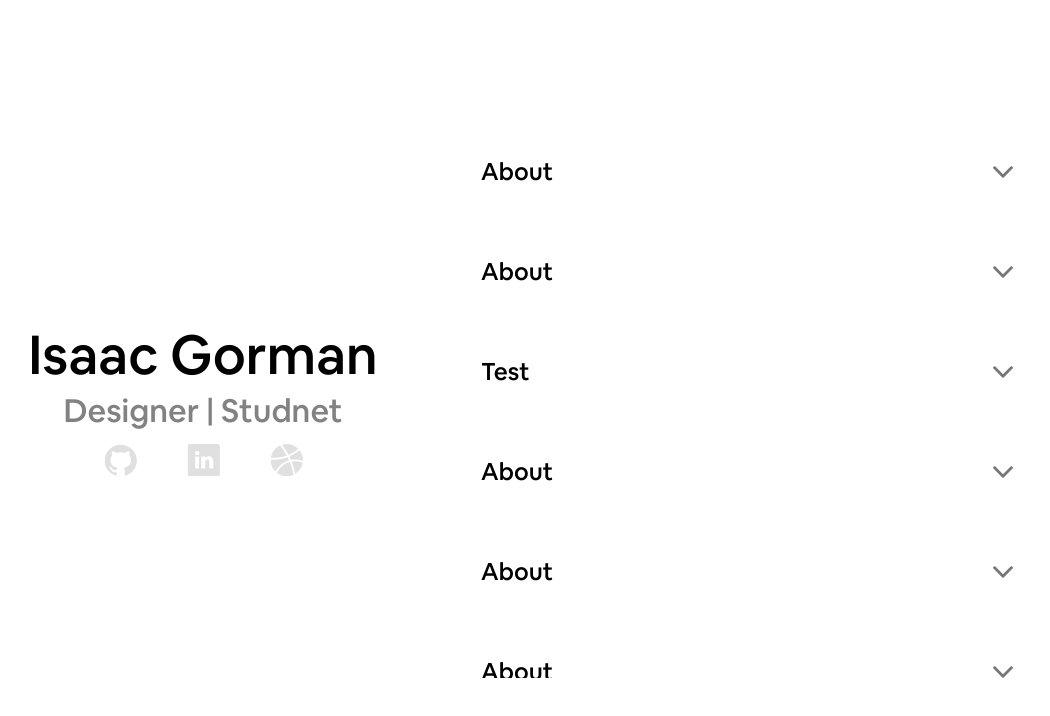
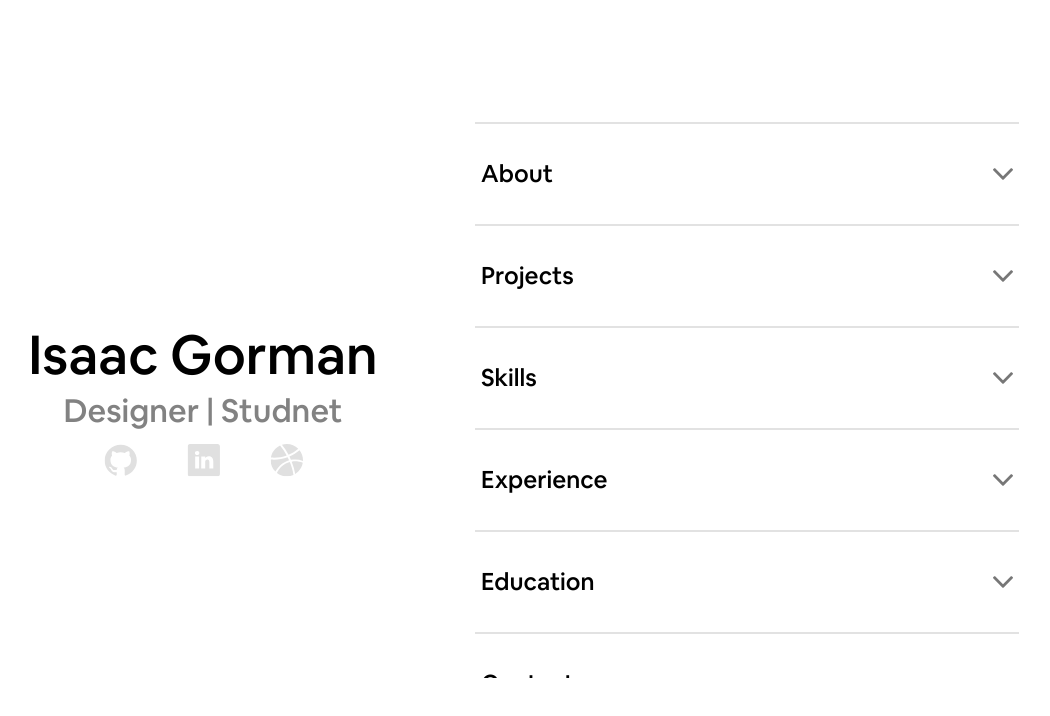
Before and after one commit to isaac-gorman/resume, a React (Create React App) app in the folder my_resume/: page / in a window 1280 px wide. Shown: the top 716 px of the page, without its empty margins (165-1215 px from the left). Built offline with nearby package versions, Linux system fonts and the light colour scheme.

Commit message:
...trucking 3

```diff
--- a/my_resume/src/Components/PageContainer.js
+++ b/my_resume/src/Components/PageContainer.js
@@ -21,6 +21,7 @@ const InnerBounds = styled.div`
     display: flex;
     flex-direction: column;
     justify-content: space-around;
+    align-items: center;
 
     @media (min-width: 1024px) {
         flex-direction: row;
@@ -47,23 +48,20 @@ const IntroBounds = styled.div`
       }
 `;
 
+const LineBreak = styled.div`
+    width: 100%;
+    height: 0px;
+    border: 0.5px solid #E2E2E2;
+`;
+
 const CredentialsBounds = styled.div`
     height: 74%;
     width: 100%;
-    // background: green;
 
-    // overflow: hidden;
-    // overflow-y: scroll;
 
     @media (min-width: 1024px) {
-        // display: flex;
-        // flex-direction: column;
-        // justify-content: center;
-        // align-items: center;
+        width: 100%;
 
-        // height: 74%;
-        width: 100%;
-        // background: #56CCF2;
         overflow: hidden;
         overflow-y: scroll;
       }
@@ -82,6 +80,8 @@ const DesktopCredentialsBounds = styled.div`
       }
 `;
 
+
+
 function PageConatiner() {
     return(
         <PageWrapper>
@@ -91,12 +91,19 @@ function PageConatiner() {
              </IntroBounds>
              <CredentialsBounds>
                  {/* <DesktopCredentialsBounds> */}
+                <LineBreak/>
                 <Accordion title="About" content={<Intro/>} />
-                <Accordion title="About" content={<Intro/>} />
-                <Accordion title="Test" content={<Intro/>} />
-                <Accordion title="About" content={<Intro/>} />
-                <Accordion title="About" content={<Intro/>} />
-                <Accordion title="About" content={<Intro/>} />
+                <LineBreak/>
+                <Accordion title="Projects" content={<Intro/>} />
+                <LineBreak/>
+                <Accordion title="Skills" content={<Intro/>} />
+                <LineBreak/>
+                <Accordion title="Experience" content={<Intro/>} />
+                <LineBreak/>
+                <Accordion title="Education" content={<Intro/>} />
+                <LineBreak/>
+                <Accordion title="Contact" content={<Intro/>} />
+                <LineBreak/>
                  {/* </DesktopCredentialsBounds> */}
              </CredentialsBounds>
             </InnerBounds>
```
Also changed, not shown: 1 other file (tests, documents, lock files or other folders).
